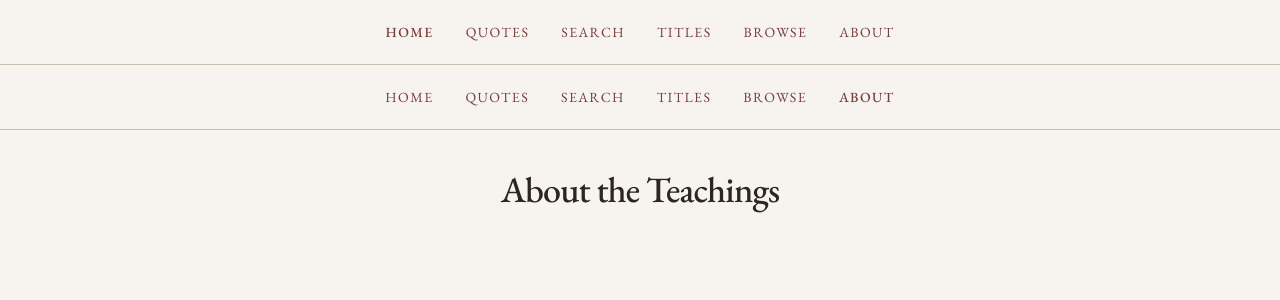
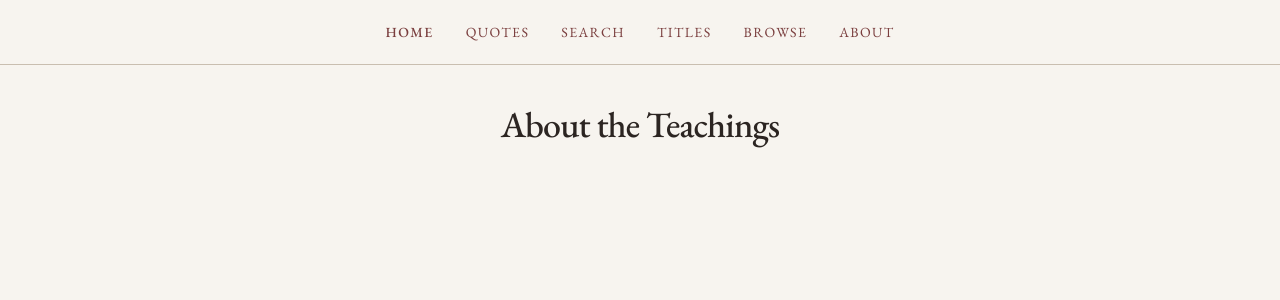
Before and after one commit to TeachingsoftheSpirit/teachings-of-the-spirit, a Next.js app: page /about in a window 1280 px wide. Shown: the top 300 px of the page. Built offline with nearby package versions, Linux system fonts and the light colour scheme.

Commit message:
remove duplicate header from about

```diff
--- a/app/about/page.tsx
+++ b/app/about/page.tsx
@@ -3,7 +3,6 @@ import Header from '@/components/Header'
 export default function AboutPage() {
   return (
     <main className="min-h-screen bg-[#F7F4EF]">
-      <Header active="about" />
       <div className="max-w-3xl mx-auto px-6 pt-10">
         <h1 className="text-4xl font-medium tracking-tight text-[#2C2522] mb-3 text-center">
           About the Teachings
```
